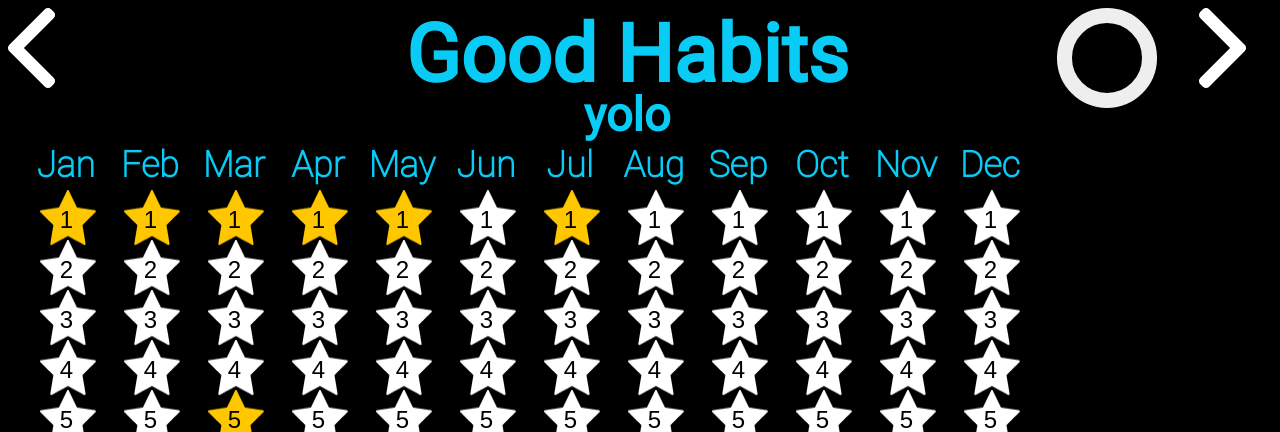
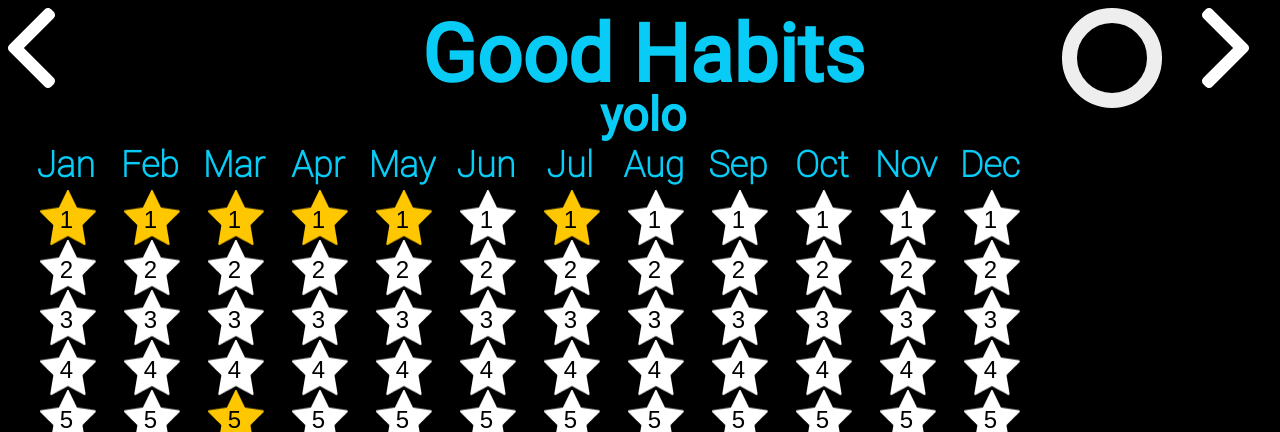
Before and after one commit to FutureNathan/Habit-Calendar, a Flask app: page / in a window 1280 px wide. Shown: the top 432 px of the page. Run offline with Flask 2, Linux system fonts and the light colour scheme; data comes from the database, SQL or seed files in the repository; some libraries are stand-ins or nearby versions.

Commit message:
hiding scroll bars

```diff
--- a/static/css/calendar-style.css
+++ b/static/css/calendar-style.css
@@ -1,4 +1,7 @@
 @import url('/static/css/roboto-font.css');
+html{
+    overflow:hidden;
+}
 
 body{
     background-color: black;
--- a/static/css/header-style.css
+++ b/static/css/header-style.css
@@ -25,7 +25,7 @@
   text-align: center;
 }
 .in_text{
-    padding-left: 100px;
+    padding-left: 130px;
     height:50px;
     color: #08CCF6;
     font-family: Roboto;
```
